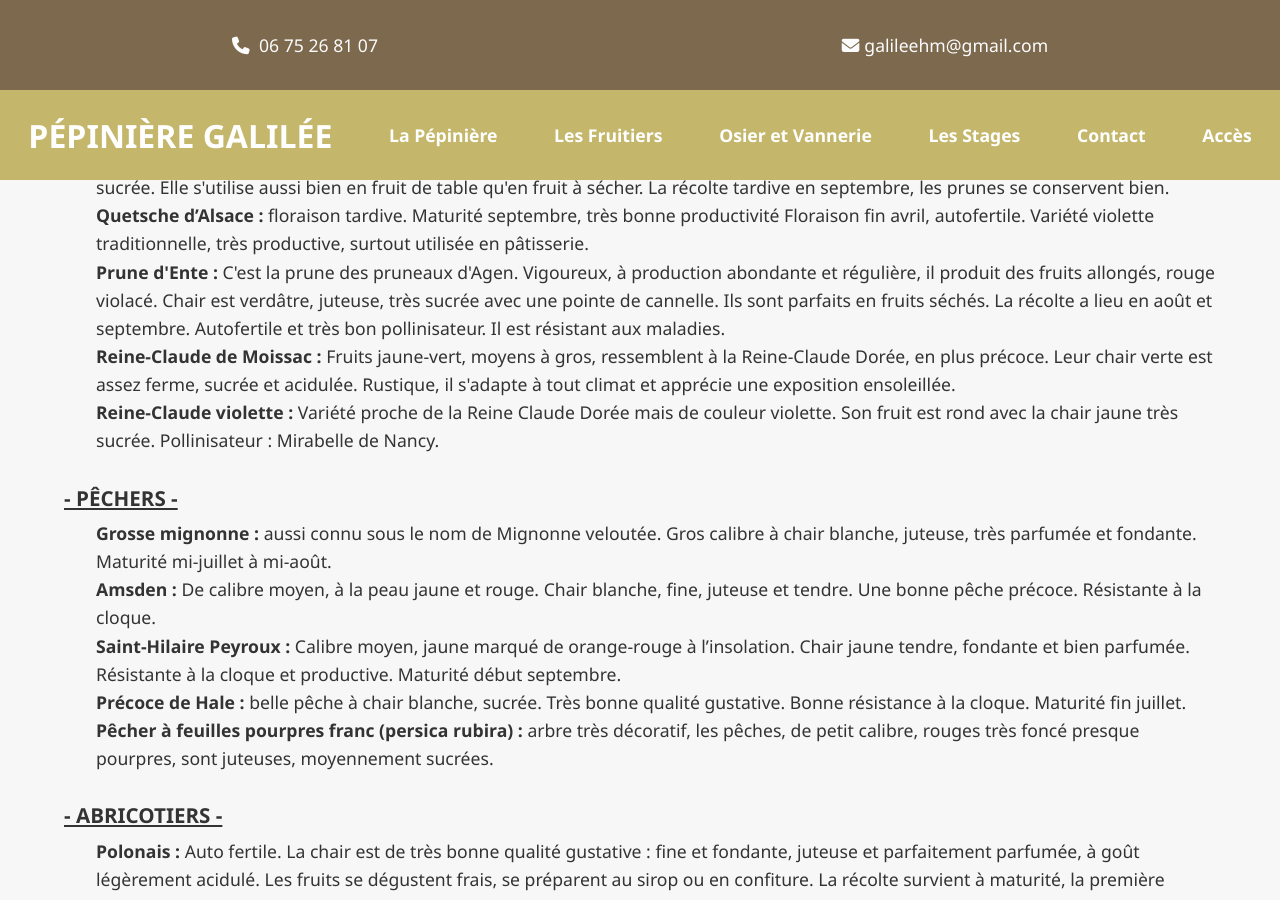
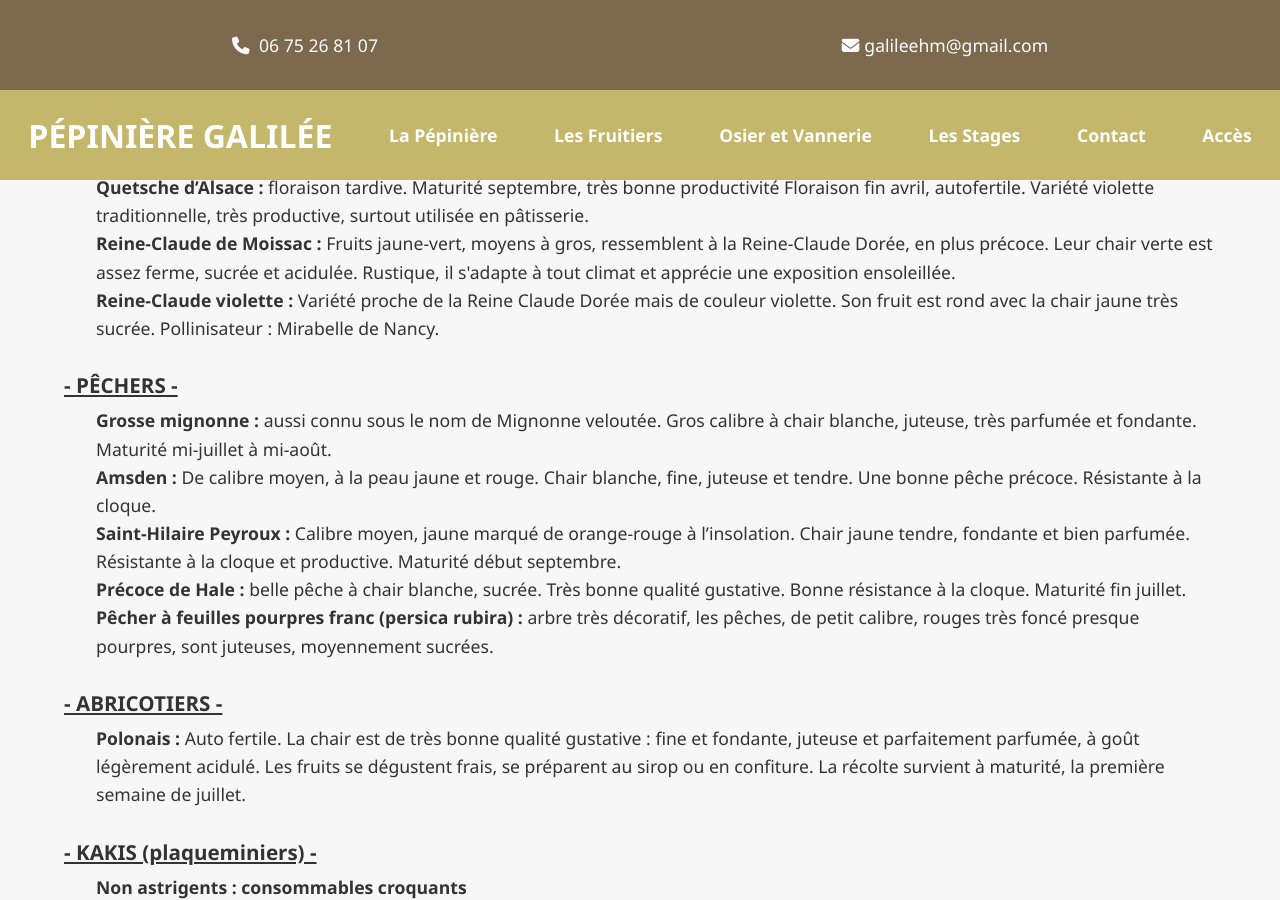
Before and after one commit to pepiniereGalilee/pepiniereGalilee.github.io, a Jekyll site: the page built from _pages/fruitiers.html, in a window 1280 px wide and 900 px high, scrolled down 4075 px. Built offline with Jekyll 4.4.1, drawn with Linux system fonts in a browser that asks for light colours; nearby versions of some CDN libraries; some of the changed text lies outside the part shown.

Commit message:
Update fruitiers.html
suppr frutier

```diff
--- a/_pages/fruitiers.html
+++ b/_pages/fruitiers.html
@@ -60,8 +60,8 @@ permalink: /fruitiers
       <td><strong>15&euro;</strong> (1 an)</td>
       <td>
         Reine-Claude dorée, Mirabelle de Nancy, Reine-Claude de Vars, Madame
-        Bonnard, Goutte d'or, Reine-Claude de Moissac, Prune d'Ente (pruneaux
-        d'Agen), Quetsche, Reine-Claude violette,
+        Bonnard, Goutte d'or, Reine-Claude de Moissac, Quetsche, Reine-Claude
+        violette
       </td>
     </tr>
     <tr>
@@ -375,12 +375,6 @@ permalink: /fruitiers
     Maturité septembre, très bonne productivité Floraison fin avril,
     autofertile. Variété violette traditionnelle, très productive, surtout
     utilisée en pâtisserie.<br />
-    <strong>Prune d'Ente :</strong> C'est la prune des pruneaux d'Agen.
-    Vigoureux, à production abondante et régulière, il produit des fruits
-    allongés, rouge violacé. Chair est verdâtre, juteuse, très sucrée avec une
-    pointe de cannelle. Ils sont parfaits en fruits séchés. La récolte a lieu en
-    août et septembre. Autofertile et très bon pollinisateur. Il est résistant
-    aux maladies.<br />
     <strong> Reine-Claude de Moissac :</strong> Fruits jaune-vert, moyens à
     gros, ressemblent à la Reine-Claude Dorée, en plus précoce. Leur chair verte
     est assez ferme, sucrée et acidulée. Rustique, il s'adapte à tout climat et
```
